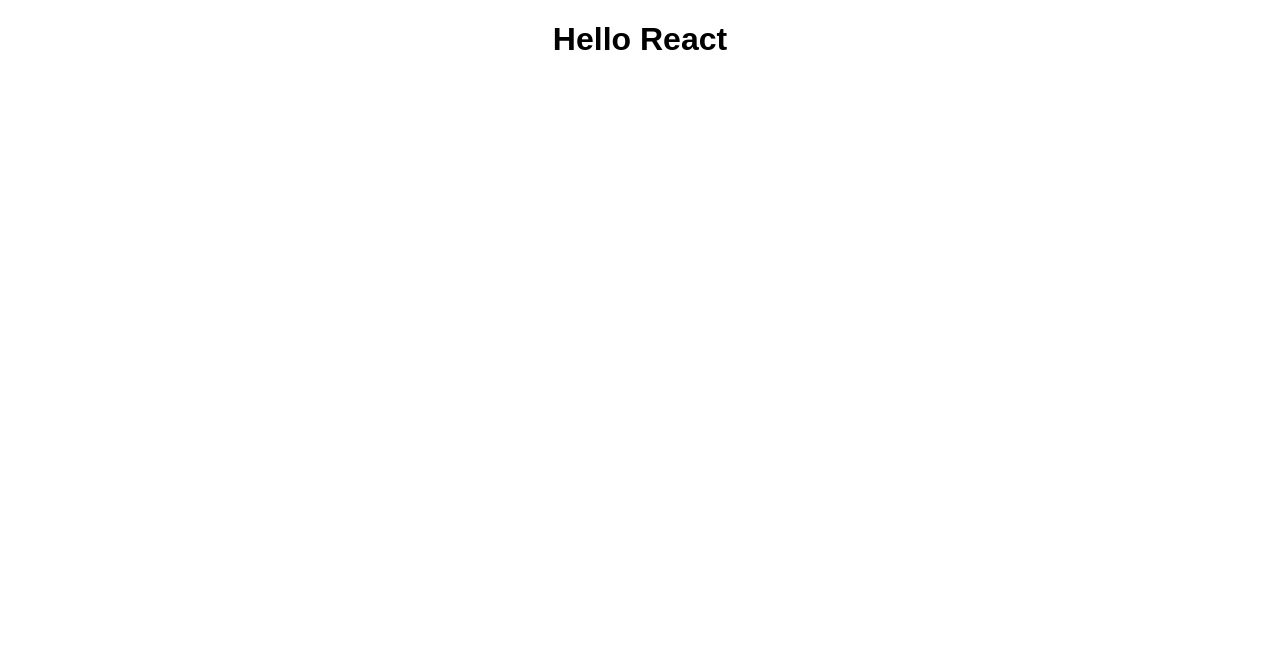
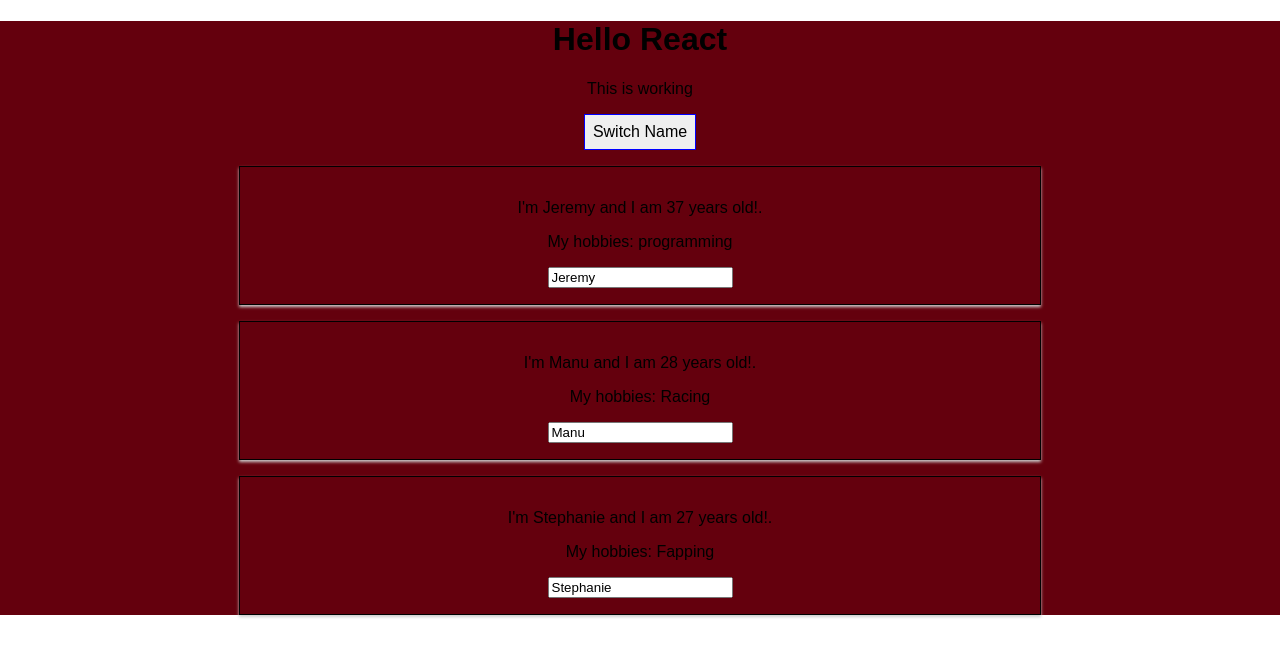
Before and after one commit to JeremyDoubleday/reactLearning, a React (Create React App) app: page / in a window 1280 px wide. Shown: the top 656 px of the page. Built offline with nearby package versions, Linux system fonts and the light colour scheme.

Commit message:
updating files before assignment1

```diff
--- a/src/App.css
+++ b/src/App.css
@@ -1,5 +1,6 @@
 .App {
   text-align: center;
+  background-color: rgb(100, 0, 13);
 }
 
 .App-logo {
--- a/src/App.js
+++ b/src/App.js
@@ -1,13 +1,77 @@
 import React, { Component } from 'react';
 import './App.css';
+import Person from './Person/Person';
 
 class App extends Component {
+  state = {
+    persons: [
+        {name: 'Jeremy', age: 37},
+        {name: 'Manu', age: 28},
+        {name: 'Stephanie', age: 27}
+    ]
+  }
+
+  switchNameHandler = (newName) => {
+    //console.log('Was clicked!');
+    //DON'T DO THIS: this.state.persons[0] = 'SuperJeremy';
+    this.setState({
+      persons: [
+        {name: newName, age: 37},
+        {name: 'Manu', age: 28},
+        {name: 'Stephanie', age: 27}
+    ]
+  });
+  }
+
+  nameChangedHandler = (event) => {
+    this.setState( {
+      persons: [
+        { name: 'Jeremy69!!', age: 37 },
+        {name: event.target.value, age: 28},
+        {name: 'Stephanie', age: 27}
+      ]
+    })
+  }
+
   render() {
+
+    const style = {
+      backgoundColor: 'white',
+      font: 'inherit',
+      border: '1px solid blue',
+      padding: '8px',
+      cursor: 'pointer'
+    }
+
     return (
       <div className="App">
         <h1>Hello React</h1>
+        <p> This is working </p>
+        <button
+          style = {style}
+          onClick = {this.switchNameHandler.bind(this, 'Super_Jeremy') }>Switch Name</button>
+        <Person
+          name = {this.state.persons[0].name}
+          age ={this.state.persons[0].age}>
+
+          My hobbies: programming
+        </Person>
+        <Person
+          name = {this.state.persons[1].name}
+          age ={this.state.persons[1].age}
+          click = { this.switchNameHandler.bind(this, 'Jeremy!') }
+          changed = {this.nameChangedHandler}>
+          My hobbies: Racing
+          </Person>
+        <Person
+          name = {this.state.persons[2].name}
+          age ={this.state.persons[2].age}>
+          My hobbies: Fapping
+        </Person>
       </div>
     );
+
+   //return React.createElement('div', {className:'App'}, React.createElement('h1', null, 'I\'m a react App!'));
   }
 }
 
--- /dev/null
+++ b/src/Person/Person.css
@@ -0,0 +1,8 @@
+.Person {
+    width: 60%;
+    margin: 16px auto;
+    border: 1px solid #000000;
+    box-shadow: 0 2px 3px #ccc;
+    padding: 16px;
+    text-align: center;
+}
--- /dev/null
+++ b/src/Person/Person.js
@@ -0,0 +1,19 @@
+import React from 'react';
+import './Person.css';
+
+const person = (props) => {
+    return (
+    <div className = "Person">
+        <p onClick = {props.click}>I'm {props.name} and I am { props.age } years old!.</p>
+        <p>{ props.children}</p>
+        <input type = "text" onChange = {props.changed}
+        value = {props.name}/>
+    </div>
+    )
+};
+
+const randomAge = () => {
+    return Math.floor(Math.random() * 100);
+}
+
+export default person;
```
Also changed, not shown: src/logo.svg (deleted).
